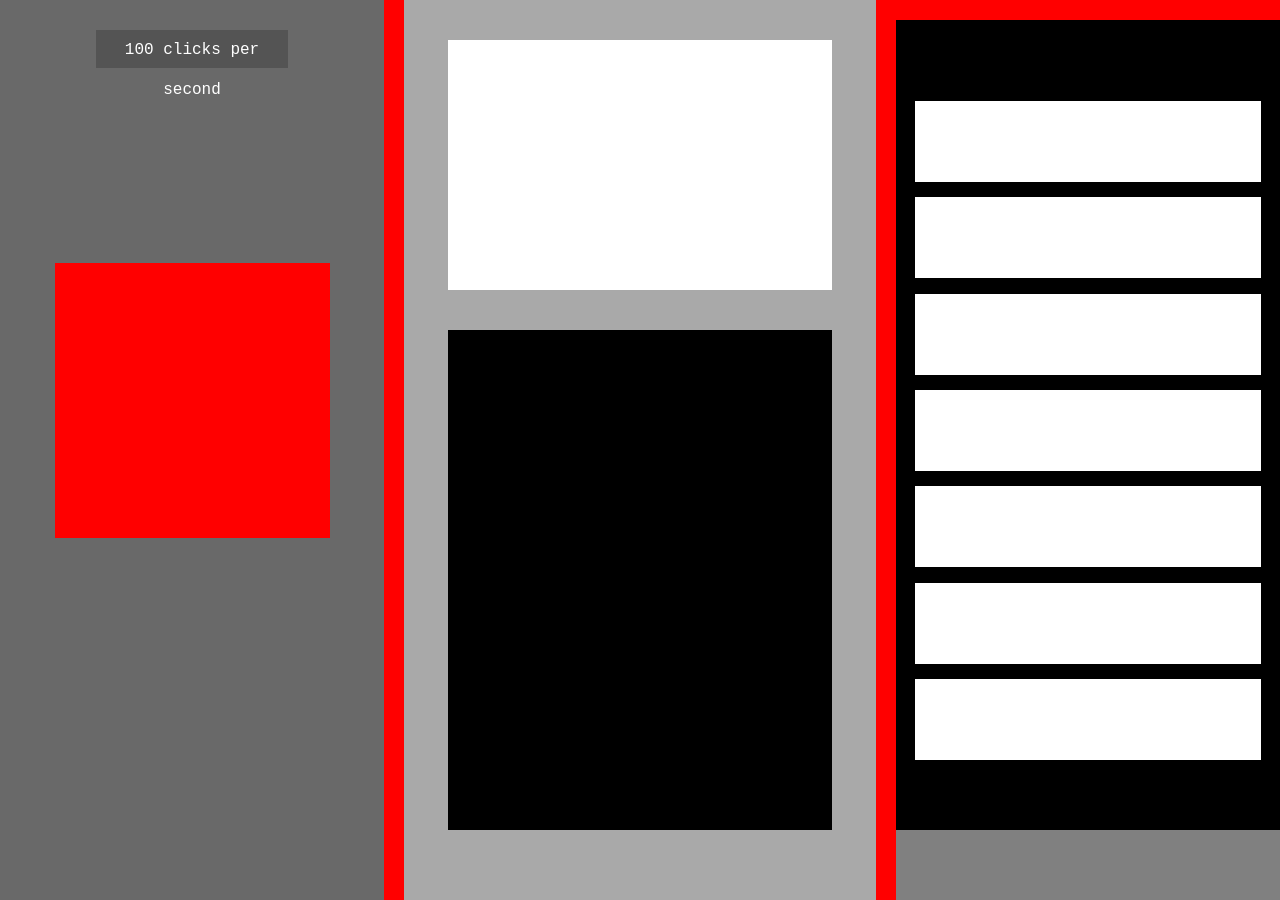
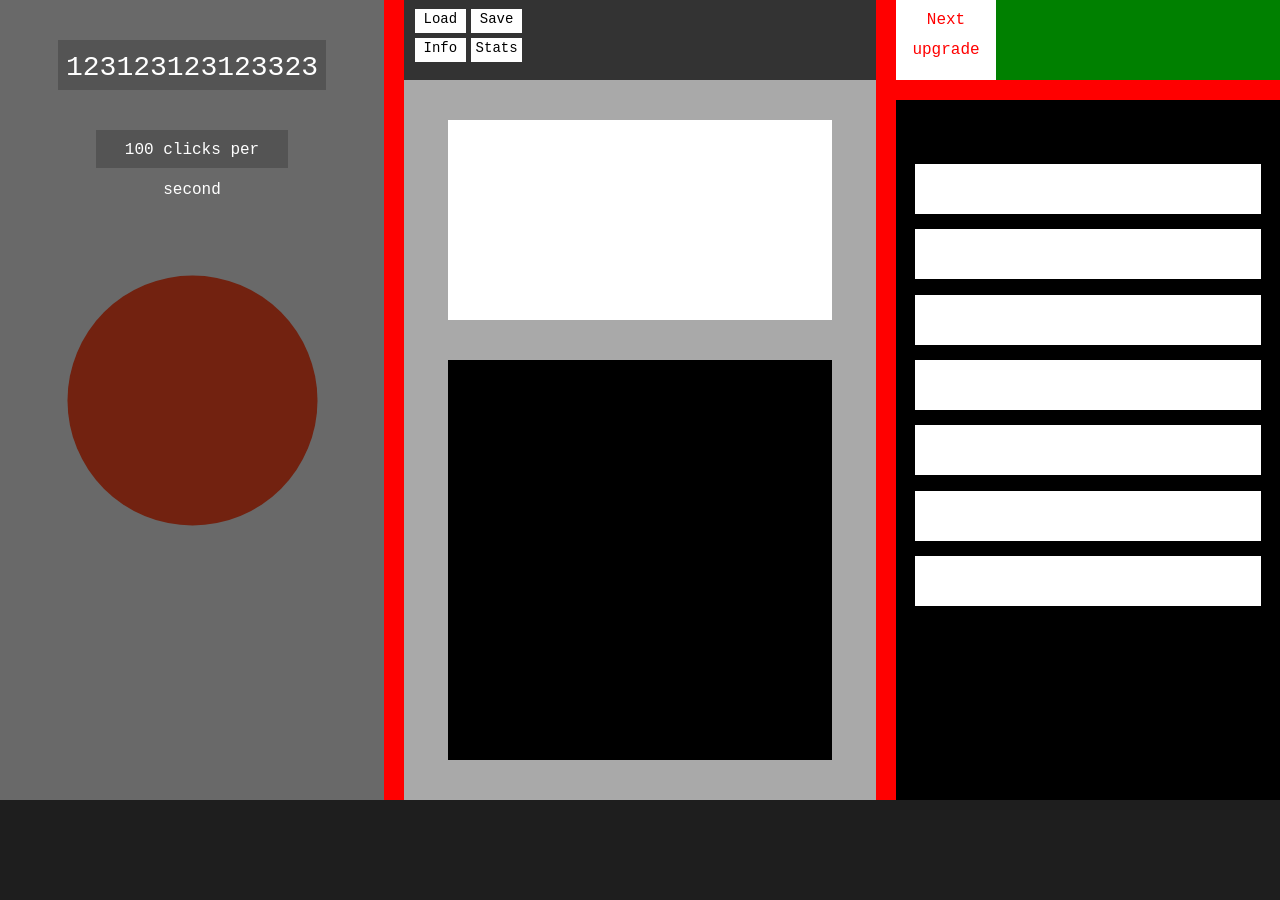
Before and after one commit to ZSBI-Informatycy/project-clicker-alpha, a plain HTML site: page index.html in a window 1280 px wide. After the commit the page ends 800 px from the top, so only its background shows below. Drawn offline with Linux system fonts and the light colour scheme.

Commit message:
Structured as an object. Global values now in the local scope. Cleaner code and more maths

```diff
--- a/js/main.js
+++ b/js/main.js
@@ -1,38 +1,60 @@
-// Global values
+// Utility functions
 
-// Global amount of cookies earned.
-var cookieCount = 0;
+// Beautify the numbers
+function Beautify(what, floats) {
+    var str = '';
+    what =  Math.round(what*100000)/100000; // Rounding error prevention
+    if(floats>0) {
+        var floater = what-Math.floor(what);
+        floater = Math.round(floater*100000)/100000;
+    }
+}
 
-// For the big "clicker" object
-function initClicker() {
+
+Game = {};
+
+Game.launch = function() {
+    // Global click amount
+    Game.clickCount = 0;
+
+    Game.initClicker = function() {
         var canvas = document.getElementById('bigClicker');
         var context = canvas.getContext('2d');
 
-    context.fillStyle = '#F00';
-    context.fillRect(0, 0, canvas.width, canvas.height);
-}
+        context.fillStyle = '#722210';
+        context.beginPath();
+        context.arc(canvas.width/2, canvas.height/2, 125, 0, 2*Math.PI);
+        context.fill();
+    };
 
     // Clicking Maths
-function earn(amount) {
-    cookieCount += amount;
-}
+    Game.earn = function(amount) {
+        Game.clickCount += amount;
+    };
 
     // Clicking the clicker;
-function clickEvent(event, amount) {
+    Game.clickEvent = function(event, amount) {
         var computedMouseCps = 1;
         var lastClick = 0;
         var canClick = 1;
-
         var now = Date.now();
         if(now-lastClick < 1000/250) {}
         var amount = amount ? amount : computedMouseCps;
-    earn(amount);
-    cookieCount += amount;
+        Game.earn(amount);
+        Game.clickCount += amount;
+        console.log(clickCount);
         lastClick = now;
-    console.log(cookieCount);
+    };
+
+    // Click display
+    Game.clickDisplay = function(amount) {
+        document.getElementById('clickCounter').innerHTML = Game.clickCount;
     }
 
     // Main document load module
+    Game.initClicker();
+}
+
 $(document).ready(function () {
-    initClicker();
+    Game.launch();
 });
--- a/style.css
+++ b/style.css
@@ -1,8 +1,6 @@
 body, html {
     padding: 0px;
     margin: 0px;
-    width: 100%;
-    height: 100%;
     overflow-x: hidden;
 }
 
@@ -11,13 +9,15 @@ body {
     color: white;
     font-family: Hack,monospace;
     overflow-y: auto;
+    width: 1000px;
+    height: 600px;
 }
 
 #container {
     color: white;
     background-color: #333;
     width: 100%;
-    height: 1000px;
+    height: 100%;
     margin: auto;
     position: absolute;
     left: 0px;
@@ -29,7 +29,7 @@ body {
 #leftSection {
     background-color: dimgray;
     width: 30%;
-    height: inherit;
+    height: 100%;
     float: left;
     position: absolute;
     min-width: 100px;
@@ -37,9 +37,9 @@ body {
 }
 
 #rightSection {
-    background-color: gray;
+    background-color: black;
     width: 30%;
-    height: inherit;
+    height: 100%;
     float: left;
     position: absolute;
     min-width: 100px;
@@ -130,17 +130,19 @@ body {
     background-color: white;
     text-align: center;
     position: relative;
-    top: 12px;
-    margin-top: 10px;
-    left: 20px;
-    margin-left: 7px;
+    /*top: 2%;*/
+    margin-top: 1%;
+    top: 5%;
+    left: 5%;
+    font-size: 14px;
+    margin-left: 1%;
     float:left;
 }
 
 .buttonS {
     display: inline-block;
     vertical-align: middle;
-    line-height: 30px;
+    line-height: 20px;
 }
 
 #control {
@@ -184,14 +186,14 @@ body {
 #upgSpan {
     display: inline-block;
     vertical-align: middle;
-    margin-top: 25px;
+    margin-top: 5%;
     line-height: 30px;
 }
 
 #shop {
     margin-top: 20px;
     width: 100%;
-    height: 810px;
+    height: 80%;
     background-color: black;
 }
 
@@ -206,7 +208,7 @@ body {
 .shopElement {
     background-color: white;
     width: 90%;
-    height: 10%;
+    height: 50px;
     margin-left: auto;
     top: 10%;
     margin-bottom: 4%;
```
Lines whose indentation alone changed are shown as unchanged.
